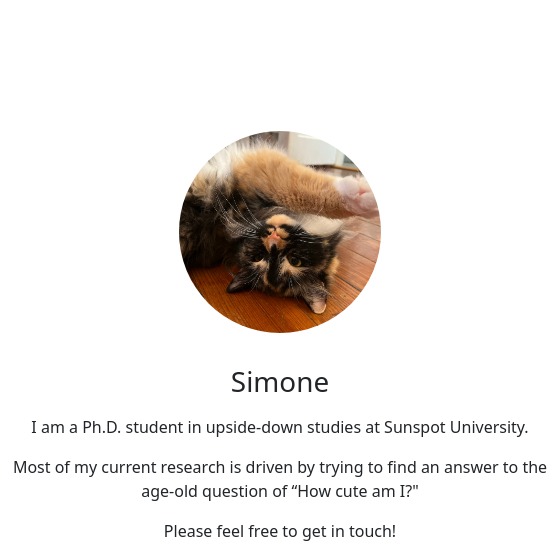
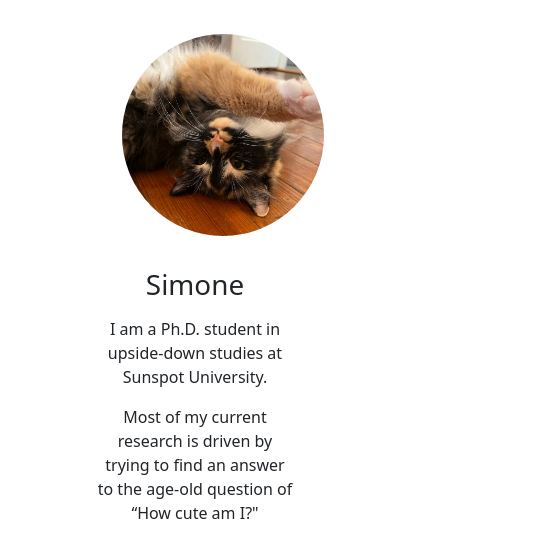
Before and after one commit to matdehaven/minimal-bootstrap-academic-website, a plain HTML site: page index.html in a window 390 px wide. Shown: the part 63-609 px from the top of the page, 560 px wide, since content can reach past the window. Drawn offline with nearby package versions, Linux system fonts and the light colour scheme.

Commit message:
fix mobile width

```diff
--- a/index.html
+++ b/index.html
@@ -34,7 +34,7 @@
 </nav>
 
 <div class="vh-100 d-flex">
-  <div class="m-auto">
+  <div class="m-auto w-50">
       <!-- Profile Image -->
       <img src="profile.jpg" alt="My profile picture" class="rounded-circle mx-auto d-block p-4" width = "250"/>
 
@@ -42,10 +42,10 @@
       <h1 class="text-center p-2">
         Simone
       </h1>
-      <p class="text-center text-wrap" style="width: 35rem;">
+      <p class="text-center">
         I am a Ph.D. student in upside-down studies at Sunspot University.
       </p>
-      <p class="text-center text-wrap" style="width: 35rem;">
+      <p class="text-center">
         Most of my current research is driven by trying to find an answer to the age-old question of “How cute am I?"
       </p>
       <p class="text-center">
```
